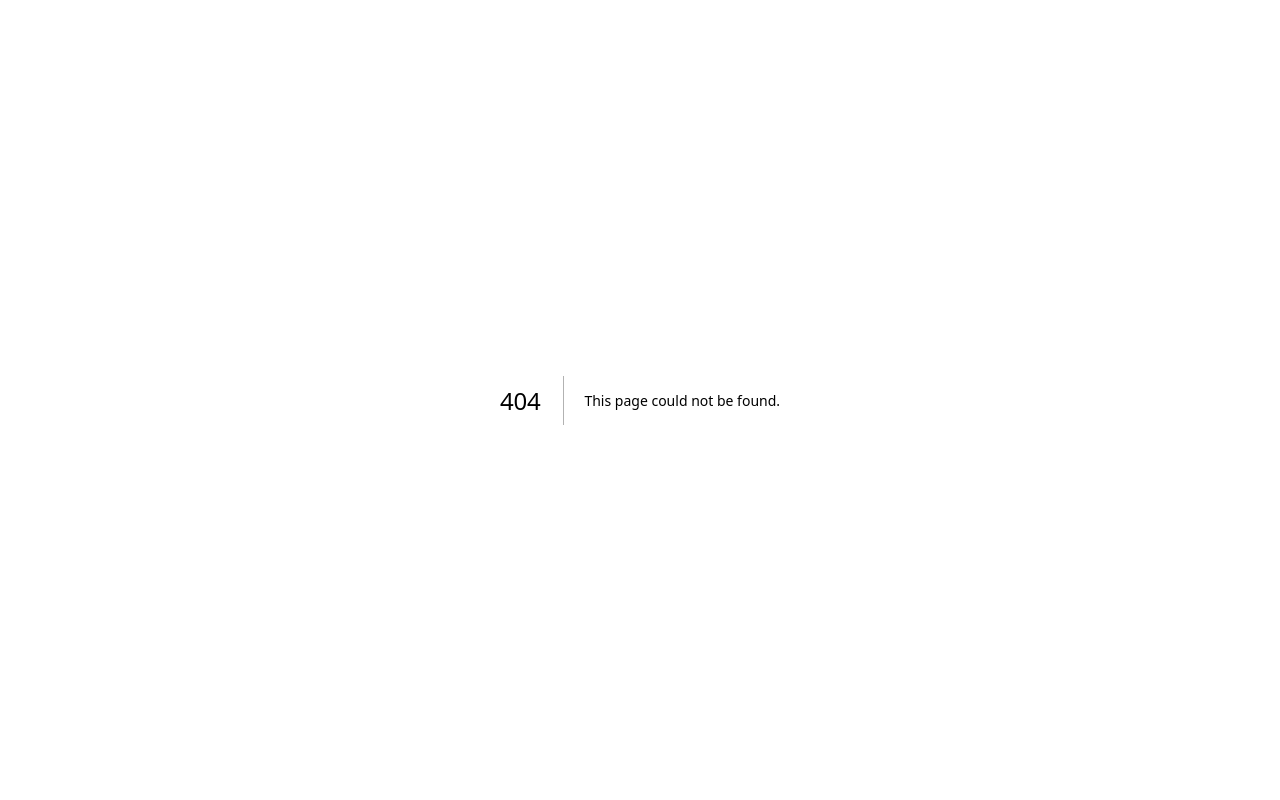
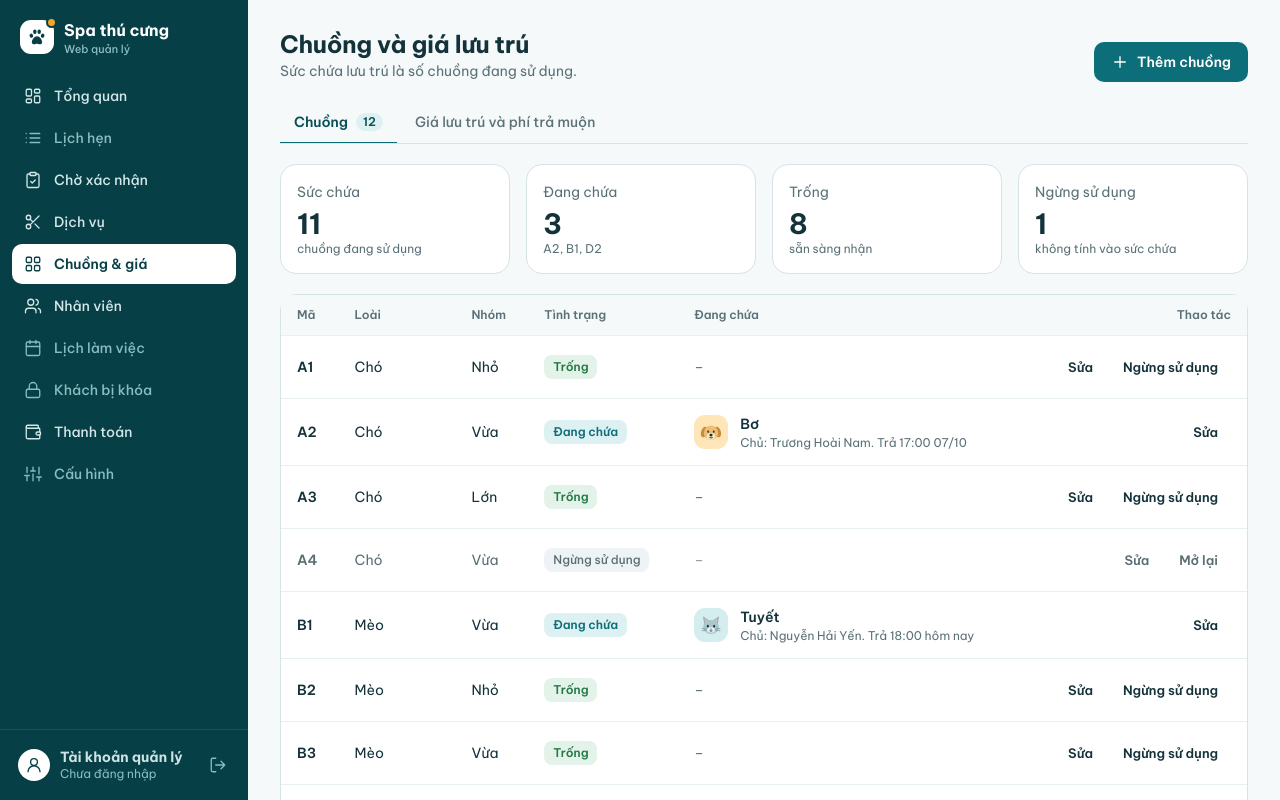
Before and after one commit to dl1803/pet-spa-management, a Next.js app in the folder frontend/manager-web/: page /chuong-va-gia in a window 1280 px wide. Before the commit this address had no page. Shown: the top 800 px of the page. Built offline with nearby package versions, Linux system fonts and the light colour scheme.

Commit message:
feat(manager-web): ghép màn chuồng và giá lưu trú, thêm route và bật mục menu

```diff
--- /dev/null
+++ b/frontend/manager-web/app/(main)/chuong-va-gia/page.tsx
@@ -0,0 +1,11 @@
+import { Suspense } from "react";
+import { CagesScreenFallback } from "@/features/cages/components/cages-screen-fallback";
+import { CagesScreen } from "@/features/cages/screens/cages-screen";
+
+export default function Page() {
+  return (
+    <Suspense fallback={<CagesScreenFallback />}>
+      <CagesScreen />
+    </Suspense>
+  );
+}
--- a/frontend/manager-web/components/layout/sidebar-nav.tsx
+++ b/frontend/manager-web/components/layout/sidebar-nav.tsx
@@ -17,7 +17,7 @@ const NAV_ITEMS: NavItem[] = [
   { href: ROUTES.appointments, label: "Lịch hẹn", icon: "list" },
   { href: ROUTES.pending, label: "Chờ xác nhận", icon: "clipboard", available: true },
   { href: ROUTES.services, label: "Dịch vụ", icon: "scissors", available: true },
-  { href: ROUTES.cages, label: "Chuồng & giá", icon: "grid" },
+  { href: ROUTES.cages, label: "Chuồng & giá", icon: "grid", available: true },
   { href: ROUTES.staff, label: "Nhân viên", icon: "users", available: true },
   { href: ROUTES.workShifts, label: "Lịch làm việc", icon: "calendar" },
   { href: ROUTES.lockedCustomers, label: "Khách bị khóa", icon: "lock" },
--- /dev/null
+++ b/frontend/manager-web/components/ui/tabs.tsx
@@ -0,0 +1,49 @@
+type TabItem<T extends string> = {
+  value: T;
+  label: string;
+  count?: number;
+};
+
+type TabsProps<T extends string> = {
+  label: string;
+  items: TabItem<T>[];
+  value: T;
+  onChange: (value: T) => void;
+};
+
+export function Tabs<T extends string>({ label, items, value, onChange }: TabsProps<T>) {
+  return (
+    <div
+      role="tablist"
+      aria-label={label}
+      className="mb-5 flex gap-1 overflow-x-auto overflow-y-hidden border-b border-line [scrollbar-width:none]"
+    >
+      {items.map((item) => {
+        const isActive = item.value === value;
+        return (
+          <button
+            key={item.value}
+            type="button"
+            role="tab"
+            aria-selected={isActive}
+            onClick={() => onChange(item.value)}
+            className={`-mb-px inline-flex cursor-pointer items-center gap-2 whitespace-nowrap border-b-2 px-3.5 py-2.5 text-sm ${
+              isActive ? "border-lagoon font-semibold text-lagoon-700" : "border-transparent font-medium text-muted hover:text-ink"
+            }`}
+          >
+            {item.label}
+            {item.count !== undefined && (
+              <span
+                className={`rounded-full px-[7px] text-xs leading-[18px] ${
+                  isActive ? "bg-lagoon-50 text-lagoon-700" : "bg-line-soft text-muted"
+                }`}
+              >
+                {item.count}
+              </span>
+            )}
+          </button>
+        );
+      })}
+    </div>
+  );
+}
--- /dev/null
+++ b/frontend/manager-web/features/cages/components/cages-screen-fallback.tsx
@@ -0,0 +1,12 @@
+// Khung chờ của MW-07 trong <Suspense> ở app/(main)/chuong-va-gia/page.tsx. CagesScreen đọc tab trên URL (useSearchParams)
+// nên bắt buộc nằm trong Suspense; khung này giữ sẵn tiêu đề để trang không trắng trước khi tải xong.
+export function CagesScreenFallback() {
+  return (
+    <div className="flex flex-col gap-5" aria-busy="true">
+      <div>
+        <h1>Chuồng và giá lưu trú</h1>
+        <p role="status" className="text-muted">Đang tải chuồng và giá lưu trú…</p>
+      </div>
+    </div>
+  );
+}
--- /dev/null
+++ b/frontend/manager-web/features/cages/screens/cages-screen.tsx
@@ -0,0 +1,141 @@
+"use client";
+
+import { useRouter, useSearchParams } from "next/navigation";
+import { useRef, useState } from "react";
+import { useForm, useWatch } from "react-hook-form";
+import { useToast } from "@/components/feedback/toast";
+import { Icon } from "@/components/icons";
+import { Button } from "@/components/ui/button";
+import { Tabs } from "@/components/ui/tabs";
+import type { Cage, CageCreateRequest } from "@/lib/api/types";
+import { MOCK_NOW } from "@/lib/mock-shop-day";
+import { ROUTES, withQuery } from "@/lib/routes";
+import { CageForm } from "../components/cage-form";
+import { CageStats } from "../components/cage-stats";
+import { CageTable } from "../components/cage-table";
+import { HotelPricingPanel } from "../components/hotel-pricing-panel";
+import { createHotelPricingFormValues, findPricingProblems, toHotelPricingRequest, type HotelPricingFormValues } from "../forms";
+import { CAGES_TABS, parseCagesTab, summarizeCages, type CagesTab } from "../list";
+import { MOCK_CAGES, MOCK_HOTEL_PRICING, createMockCage, setMockCageActive, updateMockCage } from "../mock-data";
+
+type ModalState = { mode: "create" } | { mode: "edit"; cage: Cage } | null;
+
+// Nút “Lưu bảng giá” ở đầu trang gắn với form giá qua thuộc tính `form`.
+const PRICING_FORM_ID = "hotel-pricing-form";
+
+// MW-07 – Chuồng và giá lưu trú. Dữ liệu mô phỏng giữ trong state của màn hình; thay bằng TanStack Query khi nối API.
+export function CagesScreen() {
+  const router = useRouter();
+  const searchParams = useSearchParams();
+  const { showSuccess } = useToast();
+  const [cages, setCages] = useState<Cage[]>(MOCK_CAGES);
+  const [modal, setModal] = useState<ModalState>(null);
+  const headingRef = useRef<HTMLHeadingElement>(null);
+
+  // Form giá nằm ở màn hình, không ở tab, để giá đang sửa dở không mất khi chuyển qua lại giữa hai tab.
+  const pricingForm = useForm<HotelPricingFormValues>({
+    defaultValues: createHotelPricingFormValues(MOCK_HOTEL_PRICING),
+    mode: "onTouched",
+  });
+  const pricingRows = useWatch({ control: pricingForm.control, name: "rows" });
+  const pricingProblems = findPricingProblems(pricingRows);
+
+  const tab = parseCagesTab(searchParams.get("tab"));
+  const { total } = summarizeCages(cages);
+
+  // Tab mặc định (Chuồng) không ghi lên URL.
+  function handleTabChange(next: CagesTab) {
+    router.replace(withQuery(ROUTES.cages, { tab: next === "cages" ? null : next }), { scroll: false });
+  }
+
+  // Có thể ném ApiError 409 DUPLICATE_CAGE_CODE như API thật; CageForm bắt lỗi, hộp thoại vẫn mở, các dòng bên dưới không chạy.
+  // Dùng danh sách hiện tại trong closure (không dùng hàm cập nhật của setState) để lỗi ném ra trong sự kiện, không ném lúc render.
+  function handleSubmitCage(request: CageCreateRequest) {
+    if (modal?.mode === "edit") {
+      setCages(updateMockCage(cages, modal.cage.cageId, request));
+      showSuccess(`Đã lưu chuồng ${request.code}`);
+    } else {
+      // Chạy trong sự kiện, không chạy lúc render (Cache Components không cho giá trị ngẫu nhiên khi render).
+      setCages(createMockCage(cages, request, crypto.randomUUID()));
+      showSuccess(`Đã thêm chuồng ${request.code}`);
+    }
+    setModal(null);
+  }
+
+  function handleStop(cage: Cage) {
+    setCages((current) => setMockCageActive(current, cage.cageId, false));
+    showSuccess(`Đã ngừng sử dụng chuồng ${cage.code}`);
+  }
+
+  function handleReopen(cage: Cage) {
+    setCages((current) => setMockCageActive(current, cage.cageId, true));
+    showSuccess(`Đã mở lại chuồng ${cage.code}`);
+  }
+
+  const handleSavePricing = pricingForm.handleSubmit((values) => {
+    const request = toHotelPricingRequest(values);
+    // Hiển thị lại số theo dạng chuẩn (“175000” → “175.000”); giá vừa lưu trở thành giá trị gốc của form.
+    pricingForm.reset(createHotelPricingFormValues(request));
+    showSuccess("Đã lưu bảng giá. Áp dụng cho lịch lưu trú tạo từ bây giờ.");
+  });
+
+  return (
+    <div>
+      <div className="mb-5 flex flex-wrap items-end justify-between gap-4">
+        <div>
+          <h1 ref={headingRef} tabIndex={-1}>Chuồng và giá lưu trú</h1>
+          <p className="text-muted">Sức chứa lưu trú là số chuồng đang sử dụng.</p>
+        </div>
+        {tab === "cages" ? (
+          <Button onClick={() => setModal({ mode: "create" })}>
+            <Icon name="plus" className="size-[18px]" />
+            Thêm chuồng
+          </Button>
+        ) : (
+          <Button type="submit" form={PRICING_FORM_ID} disabled={pricingProblems.length > 0}>Lưu bảng giá</Button>
+        )}
+      </div>
+
+      <Tabs
+        label="Chuồng và giá lưu trú"
+        value={tab}
+        onChange={handleTabChange}
+        items={CAGES_TABS.map((item) => ({ ...item, count: item.value === "cages" ? total : undefined }))}
+      />
+
+      {/* Cả hai tab luôn nằm trong cây; tab không chọn bị ẩn để các ô giá đang nhập không bị gỡ khi đổi tab. */}
+      <div hidden={tab !== "cages"}>
+        <div className="flex flex-col gap-5">
+          <CageStats cages={cages} />
+          <CageTable
+            cages={cages}
+            now={MOCK_NOW}
+            onAdd={() => setModal({ mode: "create" })}
+            onEdit={(cage) => setModal({ mode: "edit", cage })}
+            onStop={handleStop}
+            onReopen={handleReopen}
+          />
+        </div>
+      </div>
+
+      <div hidden={tab !== "pricing"}>
+        <form id={PRICING_FORM_ID} noValidate onSubmit={handleSavePricing}>
+          <HotelPricingPanel
+            register={pricingForm.register}
+            problems={pricingProblems}
+            lateFeeError={pricingForm.formState.errors.lateFeePerBlock?.message}
+          />
+        </form>
+      </div>
+
+      {modal && (
+        <CageForm
+          cage={modal.mode === "edit" ? modal.cage : undefined}
+          onSubmit={handleSubmitCage}
+          onClose={() => setModal(null)}
+          fallbackFocusRef={headingRef}
+        />
+      )}
+    </div>
+  );
+}
--- a/frontend/manager-web/package.json
+++ b/frontend/manager-web/package.json
@@ -7,7 +7,7 @@
     "build": "next build",
     "start": "next start",
     "lint": "eslint",
-    "test": "node --import ./tests/register.mjs --test tests/infrastructure.test.mjs tests/staff-selection.test.mjs tests/staff-assignment-panel.test.mjs tests/alert.test.mjs tests/spa-summary.test.mjs tests/staff-assignment-card.test.mjs tests/service-forms.test.mjs tests/service-form.test.mjs tests/service-screen.test.mjs tests/cage-selection.test.mjs tests/stay-summary.test.mjs tests/cage-assignment-panel.test.mjs tests/cage-assignment-card.test.mjs tests/shared-components.test.mjs tests/staff-forms.test.mjs tests/staff-components.test.mjs tests/staff-form.test.mjs tests/staff-screen.test.mjs tests/payment-forms.test.mjs tests/payment-list.test.mjs tests/payment-ui.test.mjs tests/payment-components.test.mjs tests/appointment-evidence.test.mjs tests/dashboard-overview.test.mjs tests/dashboard-components.test.mjs tests/cage-forms.test.mjs tests/cage-components.test.mjs tests/cage-pricing.test.mjs",
+    "test": "node --import ./tests/register.mjs --test tests/infrastructure.test.mjs tests/staff-selection.test.mjs tests/staff-assignment-panel.test.mjs tests/alert.test.mjs tests/spa-summary.test.mjs tests/staff-assignment-card.test.mjs tests/service-forms.test.mjs tests/service-form.test.mjs tests/service-screen.test.mjs tests/cage-selection.test.mjs tests/stay-summary.test.mjs tests/cage-assignment-panel.test.mjs tests/cage-assignment-card.test.mjs tests/shared-components.test.mjs tests/staff-forms.test.mjs tests/staff-components.test.mjs tests/staff-form.test.mjs tests/staff-screen.test.mjs tests/payment-forms.test.mjs tests/payment-list.test.mjs tests/payment-ui.test.mjs tests/payment-components.test.mjs tests/appointment-evidence.test.mjs tests/dashboard-overview.test.mjs tests/dashboard-components.test.mjs tests/cage-forms.test.mjs tests/cage-components.test.mjs tests/cage-pricing.test.mjs tests/cage-screen.test.mjs",
     "test:smoke": "node --test tests/shell.test.mjs",
     "test:contract": "node --import ./tests/register.mjs --test ../../tests/manager-web-contract.test.mjs"
   },
```
Also changed, not shown: 2 other files (tests, documents, lock files or other folders).
